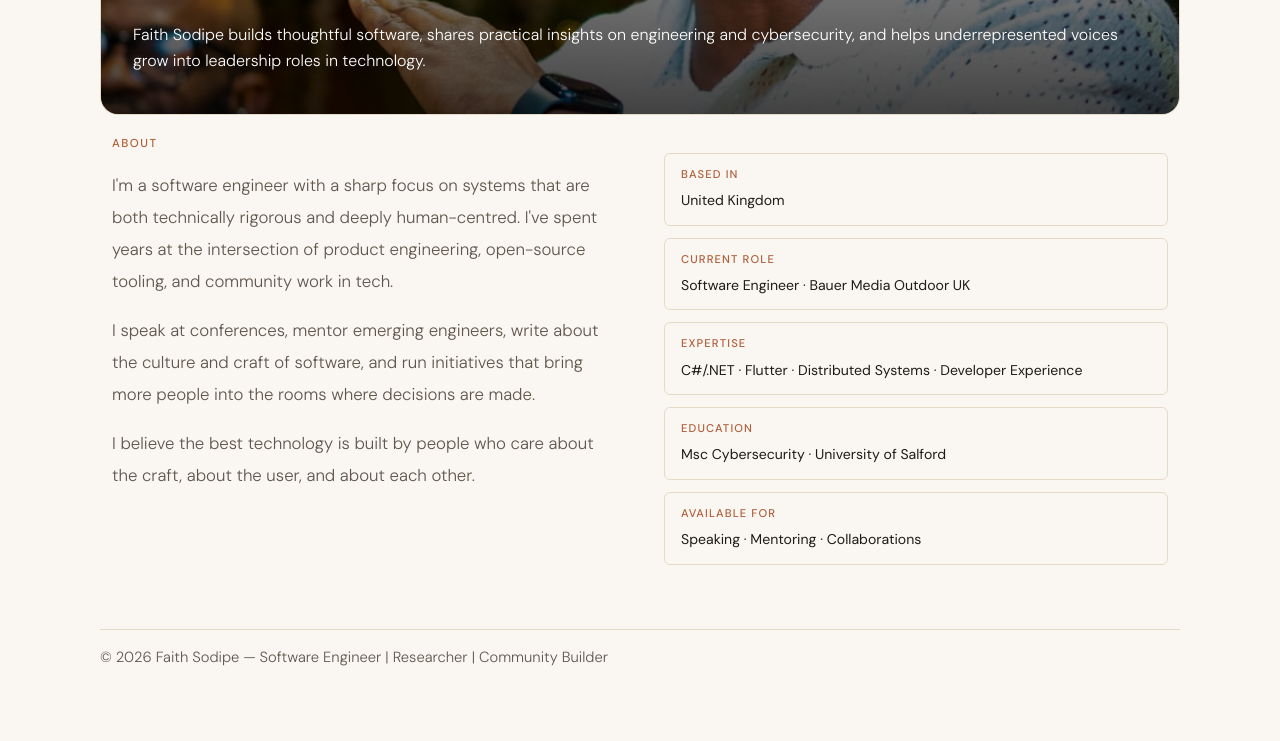
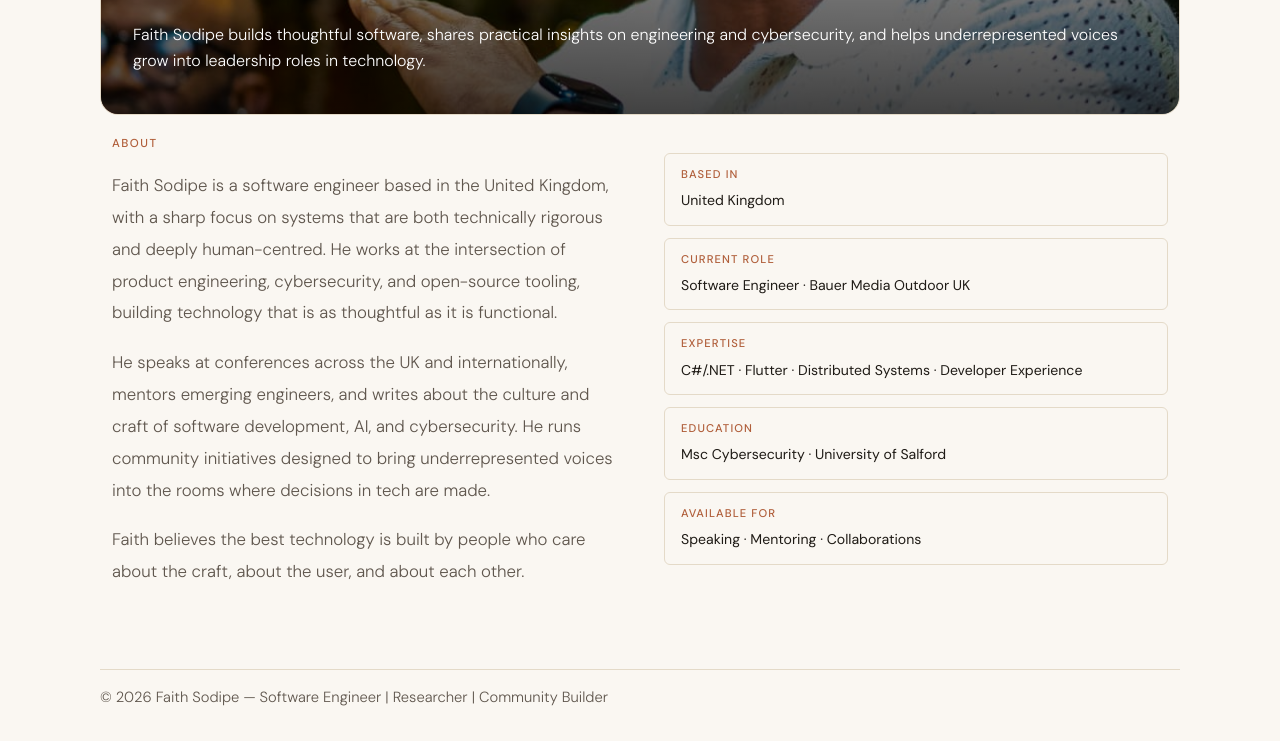
Before and after one commit to classyk12/classyk12.github.io, a plain HTML site: page about.html in a window 1280 px wide. Shown: the part 540-1281 px from the top of the page. Before the commit the page ends 1241 px from the top, so only its background shows below. Drawn offline with Linux system fonts and the light colour scheme.

Commit message:
added more SEO optimiized fixes

```diff
--- a/about.html
+++ b/about.html
@@ -4,7 +4,7 @@
     <meta charset="UTF-8" />
     <meta name="viewport" content="width=device-width, initial-scale=1.0" />
     <title>About Faith Sodipe | Software Engineer, Speaker, Community Builder</title>
-    <meta name="description" content="Learn about Faith Sodipe, a software engineer, speaker, and community builder focused on engineering, cybersecurity, and inclusive technology leadership." />
+    <meta name="description" content="Faith Sodipe is a UK-based software engineer, cybersecurity advocate, and community builder. Read his story, credentials, and what he stands for." />
     <meta name="keywords" content="Faith Sodipe, software engineer, cybersecurity, speaker, community builder, UK engineer, technology leadership" />
     <meta name="author" content="Faith Sodipe" />
     <meta property="og:title" content="About Faith Sodipe | Software Engineer, Speaker, Community Builder" />
@@ -60,21 +60,31 @@
         <div class="about-grid">
           <div class="about-text reveal reveal-d1">
             <!-- EDIT: Your story -->
+          <section itemscope itemtype="https://schema.org/Person">
+          <meta itemprop="name" content="Faith Sodipe" />
+          <meta itemprop="jobTitle" content="Software Engineer" />
+          <meta itemprop="url" content="https://faithsodipe.dev" />
+          <div itemprop="description">
             <p>
-              I'm a software engineer with a sharp focus on systems that are
-              both technically rigorous and deeply human-centred. I've spent
-              years at the intersection of product engineering, open-source
-              tooling, and community work in tech.
+            Faith Sodipe is a software engineer based in the United Kingdom, with a
+            sharp focus on systems that are both technically rigorous and deeply
+            human-centred. He works at the intersection of product engineering,
+            cybersecurity, and open-source tooling, building technology that is as
+            thoughtful as it is functional.
           </p>
           <p>
-              I speak at conferences, mentor emerging engineers, write about the
-              culture and craft of software, and run initiatives that bring more
-              people into the rooms where decisions are made.
+            He speaks at conferences across the UK and internationally, mentors
+            emerging engineers, and writes about the culture and craft of software
+            development, AI, and cybersecurity. He runs community initiatives
+            designed to bring underrepresented voices into the rooms where decisions
+            in tech are made.
           </p>
           <p>
-              I believe the best technology is built by people who care about
+            Faith believes the best technology is built by people who care about
             the craft, about the user, and about each other.
           </p>
+          </div>
+        </section>
           </div>
 
           <div class="cred-list reveal reveal-d2">
```
Also changed, not shown: index.html (+3 -3 lines), projects.html (+1 -1 lines), speaking.html (+1 -1 lines), writing.html (+1 -1 lines). Lines whose indentation alone changed are shown as unchanged.
